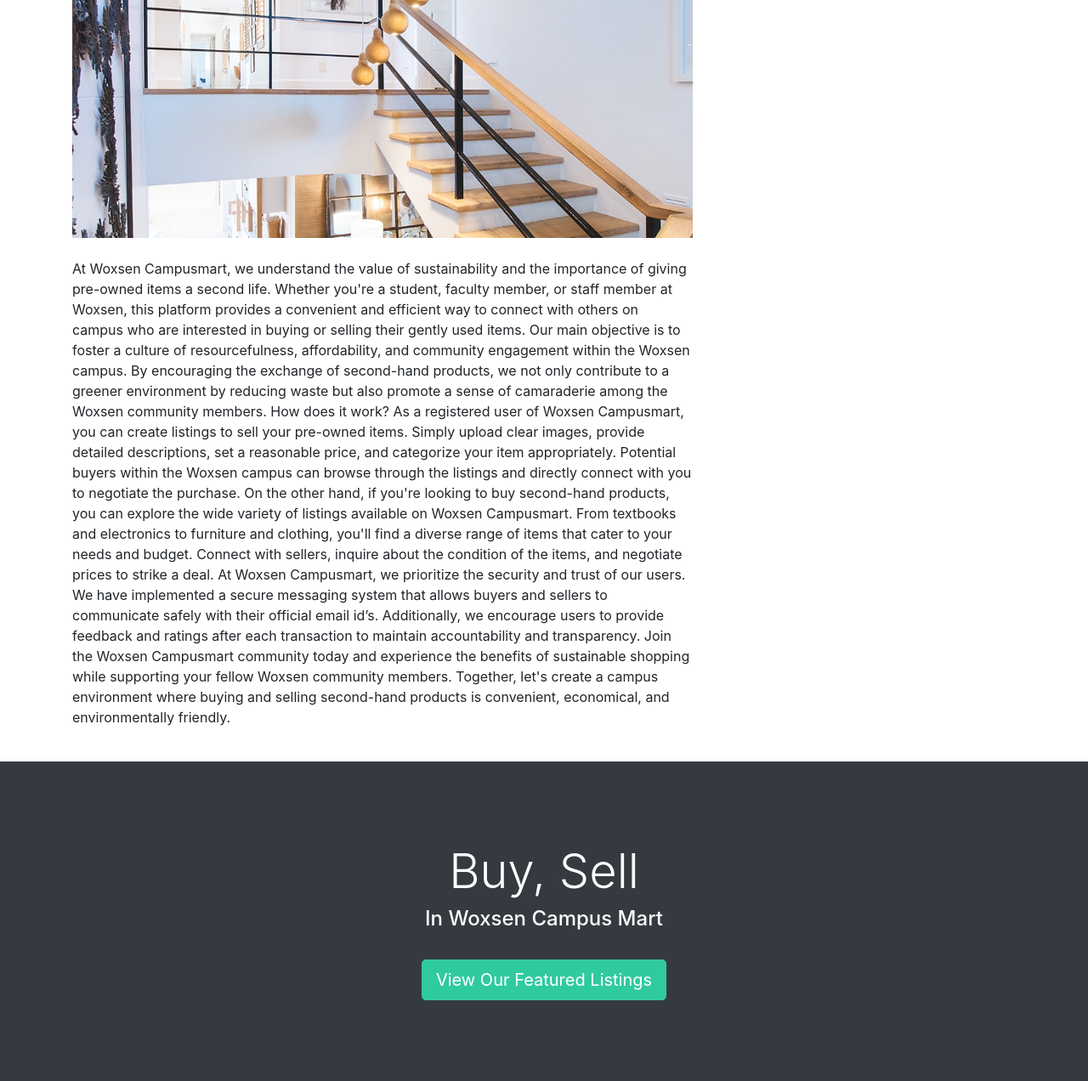
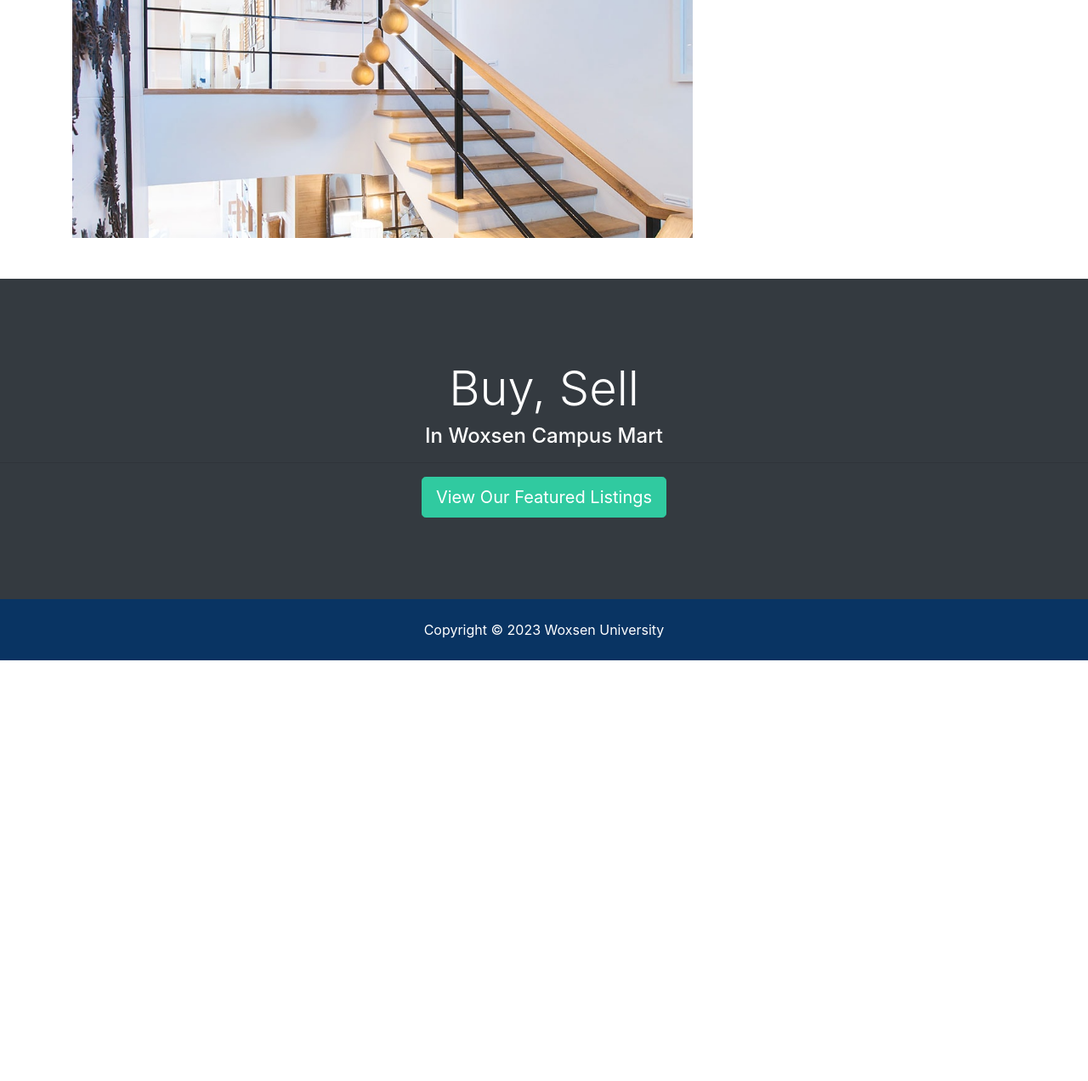
Before and after one commit to VineethReeddyBAAIML/Woxsen-Campus-Mart, a Django app: page /about/ in a window 1280 px wide. Shown: the part 1412-2684 px from the top of the page at 85% size. After the commit the page ends 2189 px from the top, so only its background shows below. Run offline with Django 3.2, Linux system fonts and the light colour scheme; some libraries are stand-ins or nearby versions.

Commit message:
Update about.html

```diff
--- a/templates/pages/about.html
+++ b/templates/pages/about.html
@@ -47,20 +47,6 @@
 Join the Woxsen Campusmart community today and experience the benefits of sustainable shopping while supporting your fellow Woxsen community members. Together, let's create a campus environment where buying and selling second-hand products is convenient, economical, and environmentally friendly</p>
           <img src="assets/img/about.jpg" alt="">
           <p class="mt-4">
-
-At Woxsen Campusmart, we understand the value of sustainability and the importance of giving pre-owned items a second life. Whether you're a student, faculty member, or staff member at Woxsen, this platform provides a convenient and efficient way to connect with others on campus who are interested in buying or selling their gently used items.
-
-Our main objective is to foster a culture of resourcefulness, affordability, and community engagement within the Woxsen campus. By encouraging the exchange of second-hand products, we not only contribute to a greener environment by reducing waste but also promote a sense of camaraderie among the Woxsen community members.
-
-How does it work? As a registered user of Woxsen Campusmart, you can create listings to sell your pre-owned items. Simply upload clear images, provide detailed descriptions, set a reasonable price, and categorize your item appropriately. Potential buyers within the Woxsen campus can browse through the listings and directly connect with you to negotiate the purchase.
-
-On the other hand, if you're looking to buy second-hand products, you can explore the wide variety of listings available on Woxsen Campusmart. From textbooks and electronics to furniture and clothing, you'll find a diverse range of items that cater to your needs and budget. Connect with sellers, inquire about the condition of the items, and negotiate prices to strike a deal.
-
-At Woxsen Campusmart, we prioritize the security and trust of our users. We have implemented a secure messaging system that allows buyers and sellers to communicate safely with their official email id’s. Additionally, we encourage users to provide feedback and ratings after each transaction to maintain accountability and transparency.
-
-Join the Woxsen Campusmart community today and experience the benefits of sustainable shopping while supporting your fellow Woxsen community members. Together, let's create a campus environment where buying and selling second-hand products is convenient, economical, and environmentally friendly.</p>
-        </div>
-          </div>
         </div>
       </div>
     </div>
```
